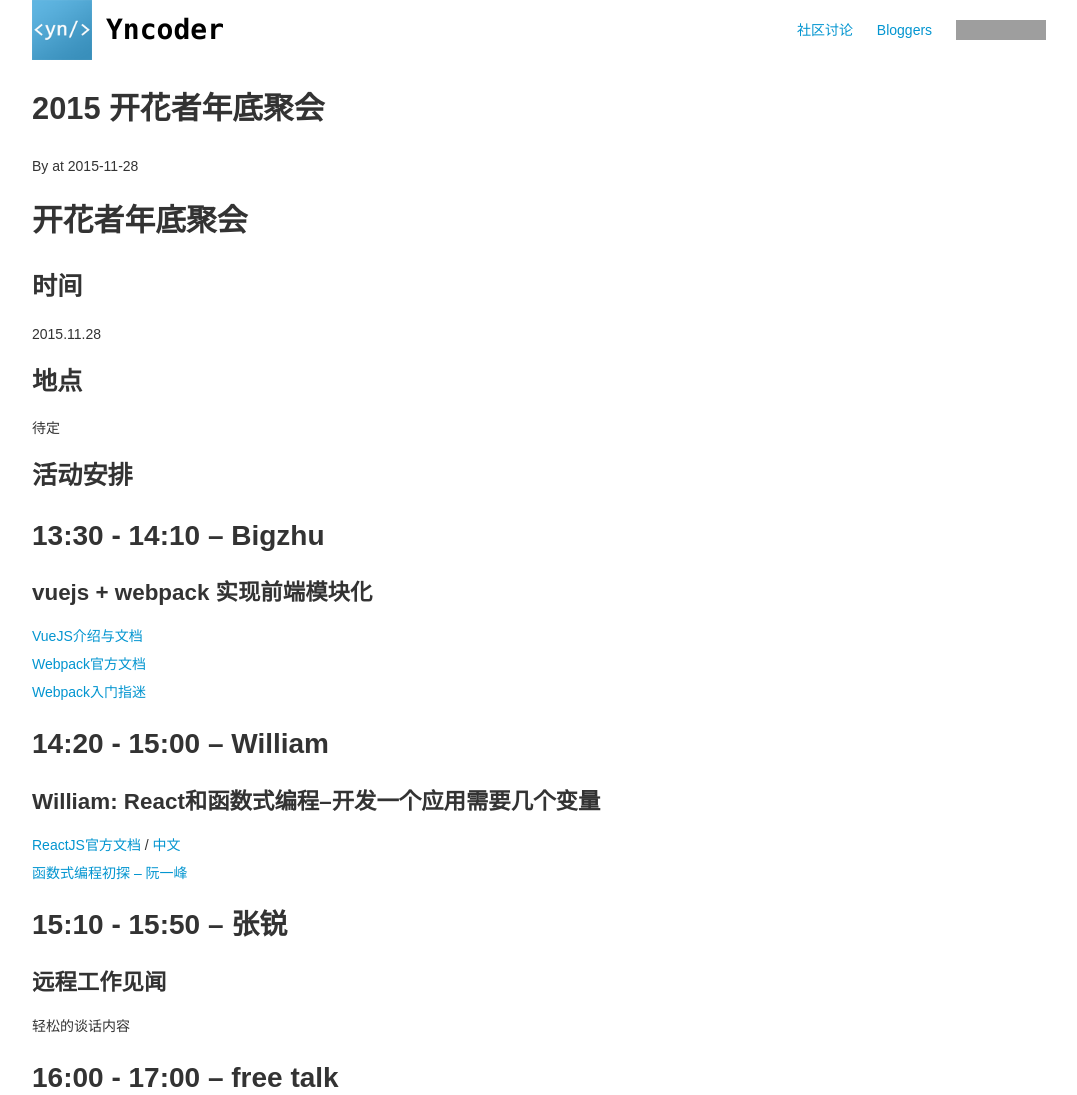
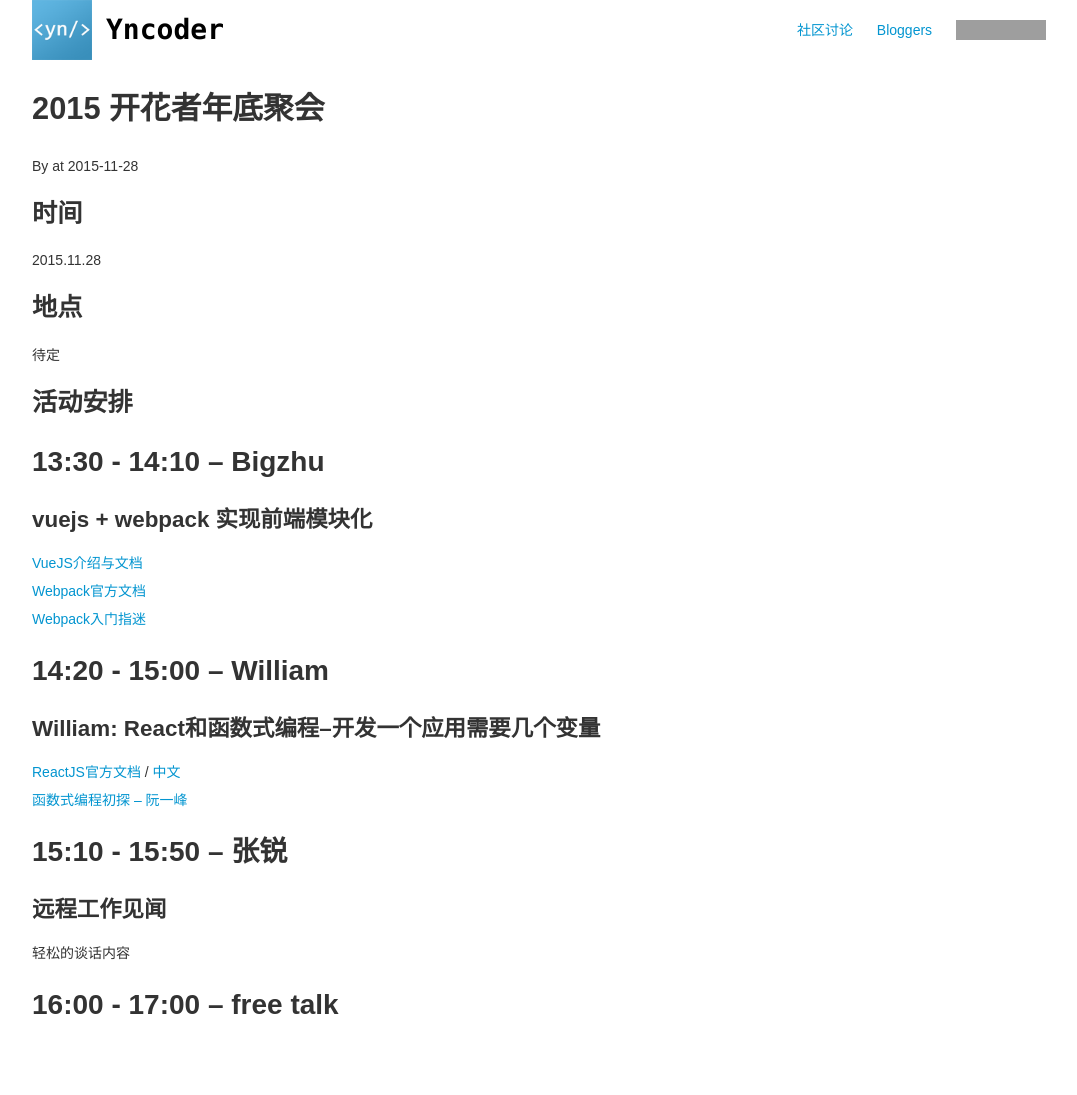
Before and after one commit to yncoder/yncoder.github.io, a Jekyll site: the page built from _posts/2015-11-28-2015-year-end-party.md, in a window 1280 px wide. Shown: the whole page, without its empty margins (96-1173 px from the left). Built offline with Jekyll 4.4.1, drawn with Linux system fonts in a browser that asks for light colours; nearby versions of some CDN libraries; comment, search, counter and statistics services are not loaded; after the commit the page ends 1021 px from its top, so only the background shows below that; grey boxes are pictures that could not be loaded.

Commit message:
Update 2015-11-28-2015-year-end-party.md

```diff
--- a/_posts/2015-11-28-2015-year-end-party.md
+++ b/_posts/2015-11-28-2015-year-end-party.md
@@ -4,8 +4,6 @@ category: event
 public: true
 title: 2015 开花者年底聚会
 ---
-
-# 开花者年底聚会
 
 ### 时间
 
@@ -18,6 +16,7 @@ title: 2015 开花者年底聚会
 ### 活动安排
 
 ## 13:30 - 14:10 -- Bigzhu
+
 #### vuejs + webpack 实现前端模块化
 
 [VueJS介绍与文档](http://cn.vuejs.org/)
@@ -27,6 +26,7 @@ title: 2015 开花者年底聚会
 [Webpack入门指迷](http://segmentfault.com/a/1190000002551952)
 
 ## 14:20 - 15:00 -- William
+
 #### William: React和函数式编程--开发一个应用需要几个变量
 
 [ReactJS官方文档](https://facebook.github.io/react/docs/getting-started.html)
@@ -35,6 +35,7 @@ title: 2015 开花者年底聚会
 [函数式编程初探 -- 阮一峰](http://www.ruanyifeng.com/blog/2012/04/functional_programming.html)
 
 ## 15:10 - 15:50 -- 张锐
+
 #### 远程工作见闻
 
 轻松的谈话内容
```
